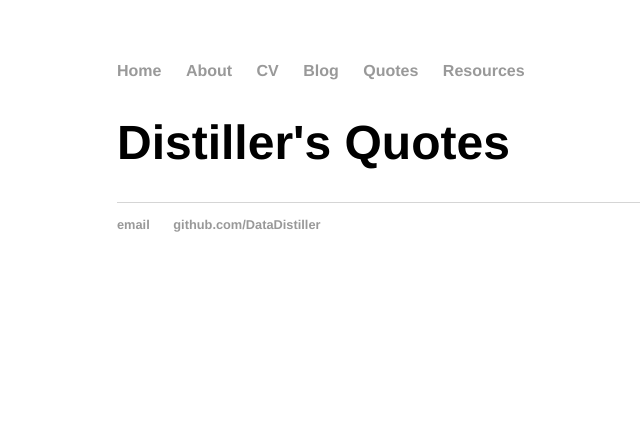
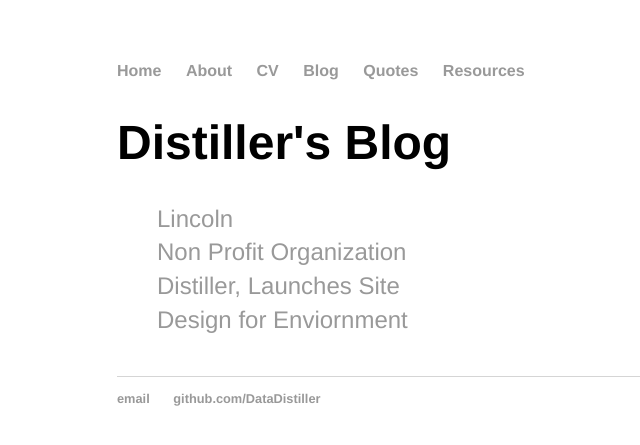
Before and after one commit to DataDistiller/DataDistiller.github.io, a Jekyll site: the page built from quotes/index.html, in a window 1280 px wide. Shown: the top 445 px of the page, without its empty margins (75-715 px from the left). Built offline with Jekyll 4.4.1, drawn with Linux system fonts in a browser that asks for light colours.

Commit message:
Update index.html

```diff
--- a/quotes/index.html
+++ b/quotes/index.html
@@ -1,12 +1,12 @@
 ---
 layout: default
-title: Distiller's Quotes
+title: Distiller's Blog
 ---
 <h1>{{ page.title }}</h1>
-<ul class="saying">
+<ul class="posts">
 
-  {% for saying in site.sayings %}
-    <li><a href="{{ saying.url }}" title="{{ saying.title }}">{{ saying.title }}</a></li>
+  {% for post in site.posts %}
+    <li><a href="{{ post.url }}" title="{{ post.title }}">{{ post.title }}</a></li>
   {% endfor %}
 
 </ul>
```
